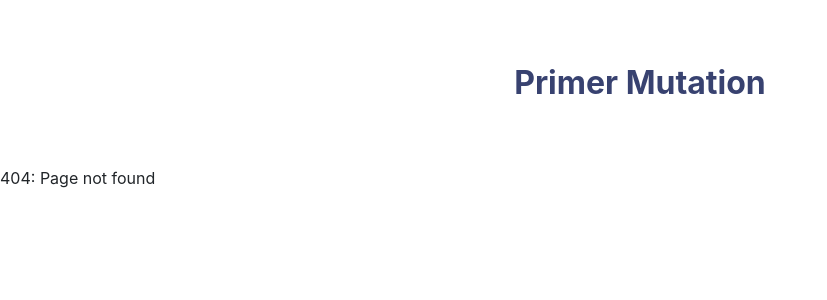
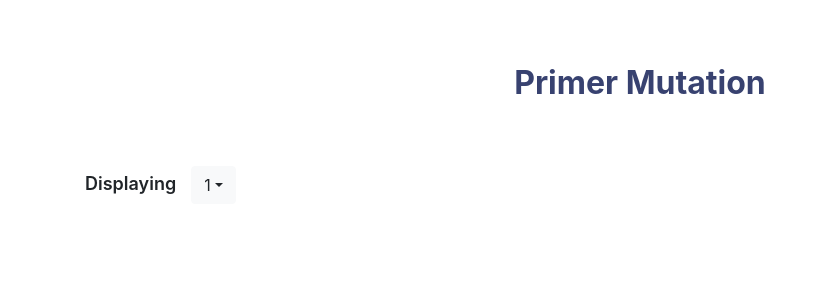
Before and after one commit to ElasticBottle/primer_checker, a React (Create React App) app: page /results/1 in a window 1280 px wide. Before the commit this address had no page. Shown: the top 300 px of the page, without its empty margins (0-827 px from the left). Built offline with nearby package versions, Linux system fonts and the light colour scheme.

Commit message:
✨ Add browser routing

```diff
--- a/src/App.js
+++ b/src/App.js
@@ -17,31 +17,37 @@ import {
   BrowserRouter as Router,
   Switch,
   Route,
+  Link
 } from "react-router-dom";
 import ResultPage from "./pages/results/resultsPage";
 
 
 
 function App() {
-  const [results, setResults] = useState(new Map())
+  const [results, setResults] = useState({})
   return (
     <Router>
-      <div>
+      <Link to='/' style={{ textDecoration: 'none' }}>
         <h1 className='title'>Primer Mutation</h1>
+      </Link>
+
       <Switch>
         <Route exact={true} path='/'>
           <UploadPage
             setResults={setResults}
           />
         </Route>
-          <Route exact={true} path="/results">
+        <Route exact={true} path="/results/:toDisplay">
+          <ResultPage results={results} />
+        </Route>
+        <Route path='/results'>
           <ResultPage results={results} />
         </Route>
         <Route path='/'>
           <div>404: Page not found</div>
         </Route>
       </Switch >
-      </div >
+
     </Router>
   );
 }
--- a/src/components/dropdown/dropdown.js
+++ b/src/components/dropdown/dropdown.js
@@ -1,6 +1,7 @@
 import React, { useState } from 'react';
 import Dropdown from 'react-bootstrap/Dropdown';
 import FormControl from 'react-bootstrap/FormControl';
+import { useHistory } from 'react-router-dom';
 import './dropdown.css'
 
 const CustomMenu = React.forwardRef(
@@ -31,11 +32,11 @@ const CustomMenu = React.forwardRef(
     },
 );
 
-const DropdownMenu = ({ displayOptions, resultToDisplay, setResultToDisplay }) => {
+const DropdownMenu = ({ displayOptions, resultToDisplay }) => {
+    const history = useHistory();
     const handleClick = (event) => {
         const newLabel = event.target.innerText
-        setResultToDisplay(newLabel)
-        // TODO (eb): set up react router
+        history.push(`/results/${newLabel}`)
     }
 
     return (
--- a/src/components/overviewDisplay/overviewDisplay.css
+++ b/src/components/overviewDisplay/overviewDisplay.css
@@ -2,11 +2,20 @@
     margin-bottom: 30px;
 }
 
-.chart-title {
-    font-size: 20px;
-    text-align: center;
-    z-index: 10;
+@media only screen and (max-width: 600px) {
+    .chart-title {
+        font-size: 14px;
+        text-align: center;
+    }
 }
+
+@media only screen and (min-width: 600px) {
+    .chart-title {
+        font-size: 20px;
+        text-align: center;
+    }
+}
+
 
 .recharts-wrapper {
     margin: 0 auto;
--- a/src/components/overviewDisplay/overviewDisplay.js
+++ b/src/components/overviewDisplay/overviewDisplay.js
@@ -1,10 +1,12 @@
 import React, { useState } from 'react';
-import { BarChart, Tooltip, XAxis, YAxis, Bar, CartesianGrid, Cell } from 'recharts';
+import { ResponsiveContainer, BarChart, Tooltip, XAxis, YAxis, Bar, CartesianGrid, Cell } from 'recharts';
 import './overviewDisplay.css'
 import Container from 'react-bootstrap/Container';
+import { useHistory } from 'react-router-dom';
 
 const OverviewDisplay = ({ data }) => {
-    const [active, setActive] = useState(null)
+    const [active, setActive] = useState(null);
+    const history = useHistory();
 
     const formatData = (toPlot) => {
         const plotData = []
@@ -24,9 +26,9 @@ const OverviewDisplay = ({ data }) => {
         return plotDatas;
     }
 
-    const handleClick = (data, index) => {
+    const handleClick = (data) => {
         const dataLabel = data.payload.x;
-        // TODO (eb): set display option when clicked
+        history.push(`/results/${dataLabel}`)
     }
 
     const handleMouseEnter = (data, index) => {
@@ -43,6 +45,7 @@ const OverviewDisplay = ({ data }) => {
                 return (
                     <div className="graph-container" key={index}>
                         <h3 className='chart-title'>{labels[index]}</h3>
+                        <ResponsiveContainer aspect={16 / 9} maxHeight={400}>
                             <BarChart
                                 width={730}
                                 height={250}
@@ -75,6 +78,7 @@ const OverviewDisplay = ({ data }) => {
                                     }
                                 </Bar>
                             </BarChart>
+                        </ResponsiveContainer>
                     </div>
                 );
             })}
--- a/src/pages/results/resultsPage.js
+++ b/src/pages/results/resultsPage.js
@@ -1,15 +1,16 @@
-import React, { useState } from 'react';
+import React from 'react';
 import DropdownMenu from '../../components/dropdown/dropdown';
 import ResultDisplay from '../../components/resultDisplay/resultDisplay';
 import Container from 'react-bootstrap/Container';
+import { useParams } from 'react-router-dom';
 
 const ResultPage = ({ results }) => {
-    const [toDisplay, setToDisplay] = useState('Overview')
-    console.log(results);
+    const { toDisplay } = useParams();
+
     return (<div>
         <Container>
-            <DropdownMenu displayOptions={Object.keys(results)} resultToDisplay={toDisplay} setResultToDisplay={setToDisplay} />
-            <ResultDisplay toDisplay={toDisplay} displayData={results[toDisplay]} setToDisplay={setToDisplay} />
+            <DropdownMenu displayOptions={Object.keys(results)} resultToDisplay={toDisplay} />
+            <ResultDisplay toDisplay={toDisplay} displayData={results[toDisplay]} />
         </Container>
     </div>);
 }
--- a/src/pages/upload/uploadPage.js
+++ b/src/pages/upload/uploadPage.js
@@ -14,7 +14,6 @@ import DropZone from "../../components/dropzone/dropzone";
 import TextArea from '../../components/textArea/textArea';
 import FileDisplay from '../../components/fileDisplay/fileDisplay';
 import primerCheckService from '../..//services/primerCheck';
-
 import './uploadPage.css';
 
 const UploadPage = ({ setResults }) => {
@@ -81,8 +80,8 @@ const UploadPage = ({ setResults }) => {
                 setIsLoading(false)
                 console.log('response is', response);
                 console.log('data from is: ', response.data);
-                setResults(response.data)
-                history.push("/results");
+                setResults(response.data);
+                history.push("/results/Overview");
             }).catch(e => console.log(e))
     }
     return (
```
Lines whose indentation alone changed are shown as unchanged.
